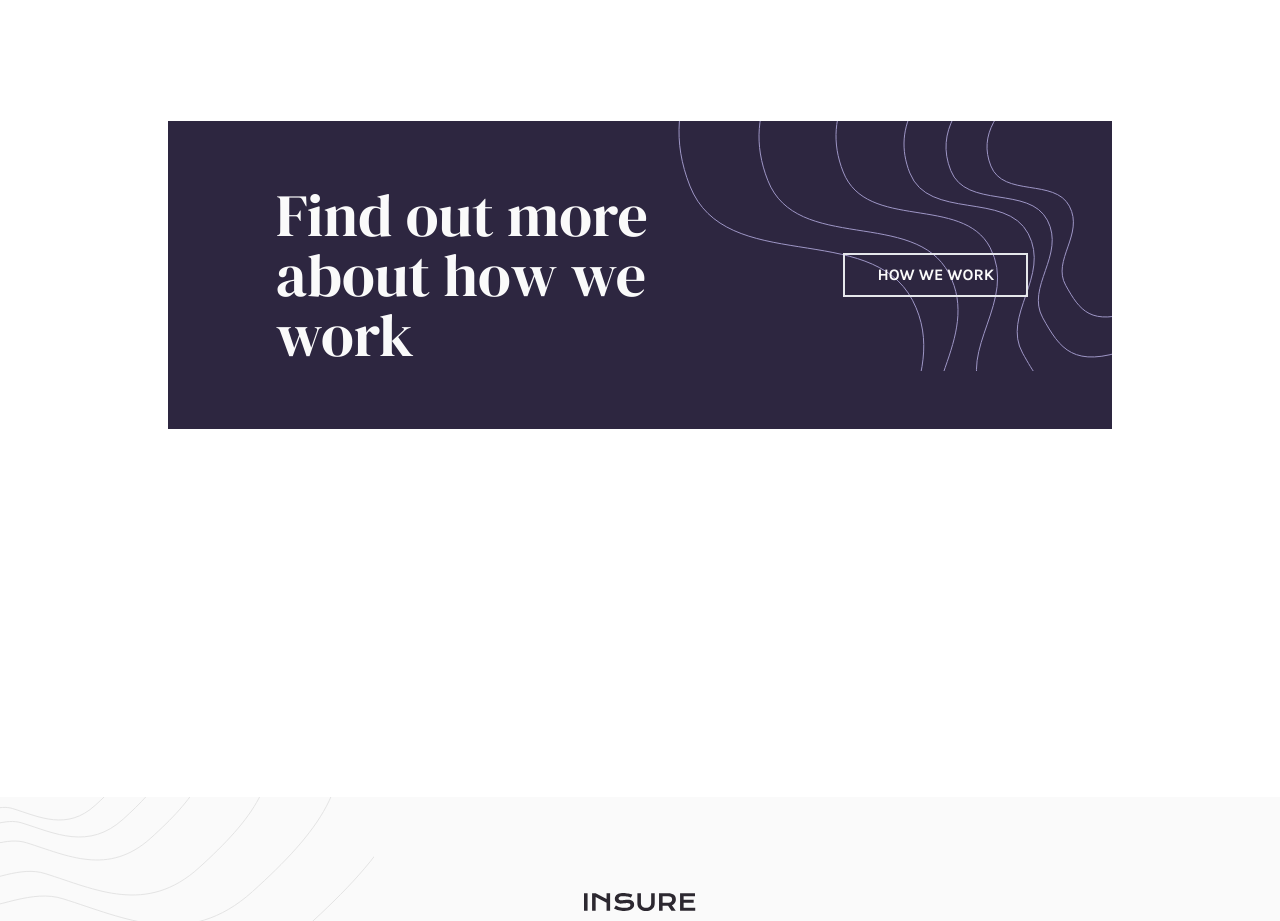
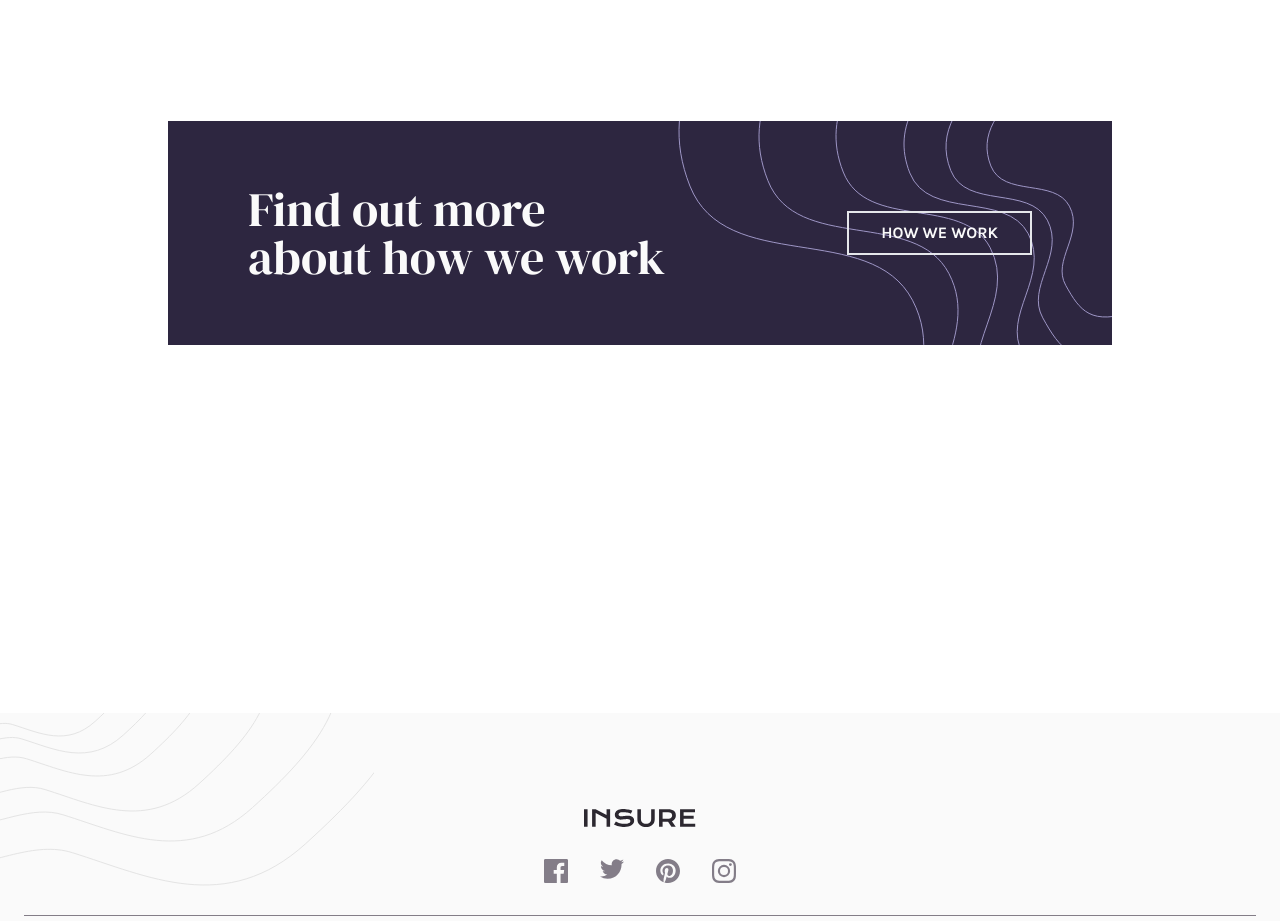
Before and after one commit to codexshell/insure-landing-page, a React (Vite) app: page / in a window 1280 px wide. Shown: the part 1620-2541 px from the top of the page. Built offline with nearby package versions, Linux system fonts and the light colour scheme.

Commit message:
chore: make banner responsive to 2xl screens

```diff
--- a/src/components/Banner/index.jsx
+++ b/src/components/Banner/index.jsx
@@ -2,9 +2,10 @@ import Button from "../Button";
 
 export default function Banner() {
   return (
-    <div className="xl:flex justify-around items-center bg-p-dark-violet bg-mobile-how-we-work-bg-pattern xl:bg-desktop-how-we-work-bg-pattern bg-no-repeat bg-right-top text-center xl:text-start mx-6 px-4 py-20 xl:py-16 text-n-very-light-gray">
-      <h3 className="font-header text-4xl xl:text-6xl mb-8 xl:m-0 basis-1/2 xl:px-6">
-        Find out more about how we work
+    <div className="xl:flex justify-between items-center bg-p-dark-violet bg-mobile-how-we-work-bg-pattern xl:bg-desktop-how-we-work-bg-pattern bg-no-repeat bg-right-top text-center xl:text-start mx-6 px-8 xl:px-20 py-20 xl:py-16 text-n-very-light-gray">
+      <h3 className="font-header text-4xl xl:text-5xl mb-8 xl:m-0 xl:basis-[55%]">
+        Find out more
+        <br /> about how we work
       </h3>
 
       <div>
```
